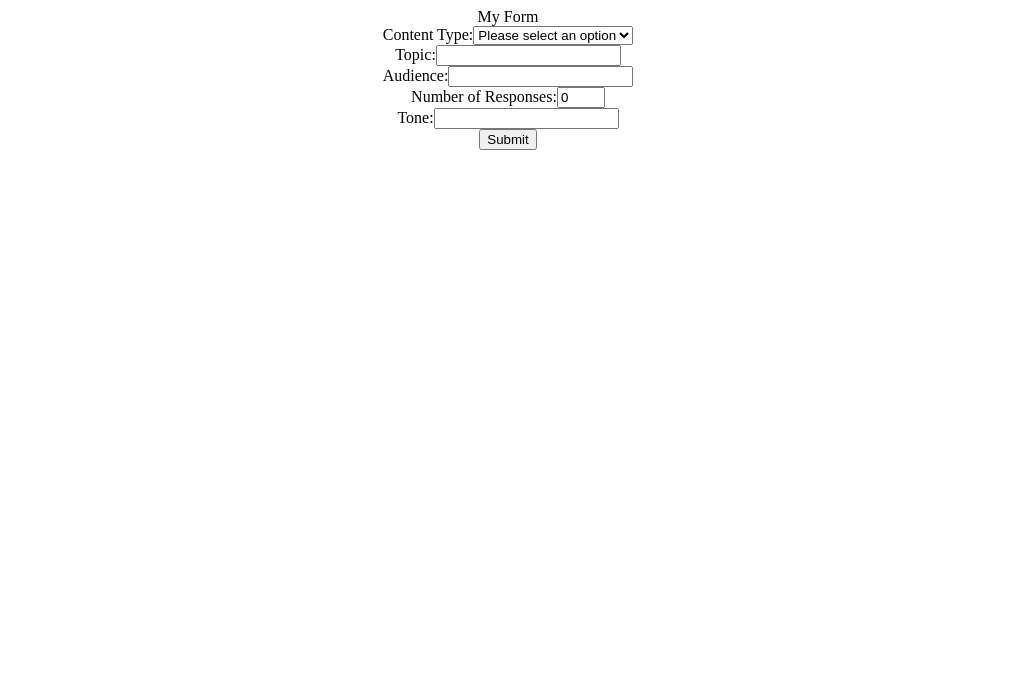
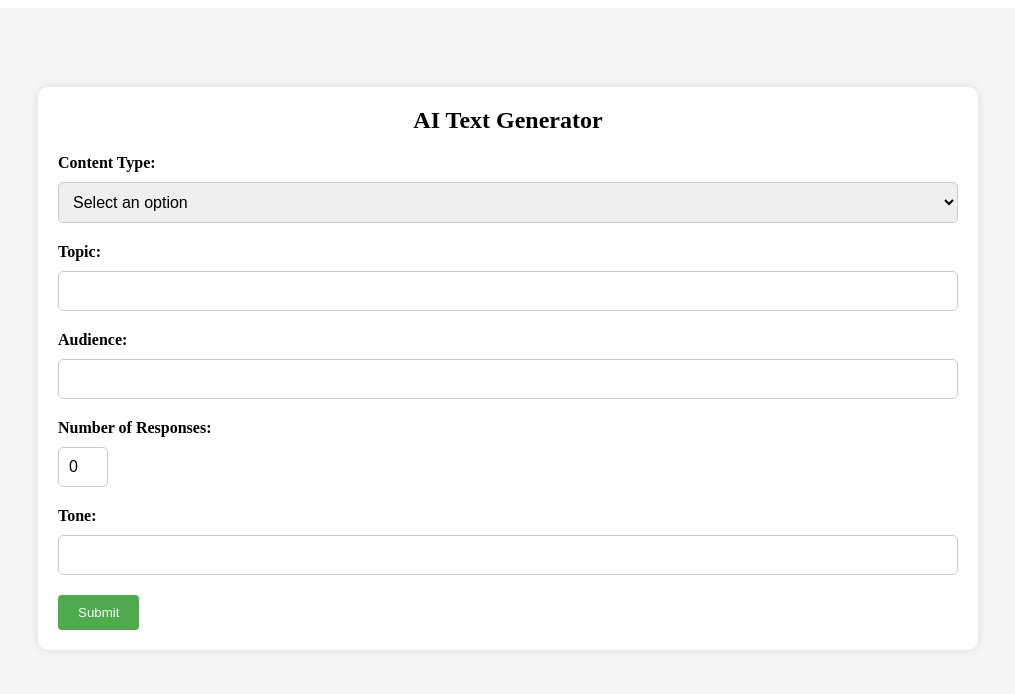
Before and after one commit to parth-patel97/AI-text-generator, a React (Create React App) app: page / in a window 1280 px wide. Shown: the top 694 px of the page, without its empty margins (132-1147 px from the left). Built offline with nearby package versions, Linux system fonts and the light colour scheme.

Commit message:
Add css for better frontend

```diff
--- /dev/null
+++ b/src/App.css
@@ -0,0 +1,49 @@
+.App {
+    background-color: #f5f5f5;
+    display: flex;
+    justify-content: center;
+    align-items: center;
+    height: 90vh;
+  }
+
+  .form-container {
+    background-color: #fff;
+    border-radius: 10px;
+    box-shadow: 0px 0px 10px rgba(0, 0, 0, 0.1);
+    padding: 20px;
+    width: 900px;
+  }
+
+  .form-header {
+    font-size: 24px;
+    font-weight: bold;
+    margin-bottom: 20px;
+  }
+
+  label {
+    display: block;
+    font-size: 16px;
+    font-weight: bold;
+    margin-bottom: 10px;
+  }
+
+  input[type="text"],
+  select {
+    border-radius: 5px;
+    border: 1px solid #ccc;
+    font-size: 16px;
+    padding: 10px;
+    width: 100%;
+  }
+
+  input[type="number"] {
+    border-radius: 5px;
+    border: 1px solid #ccc;
+    font-size: 16px;
+    padding: 10px;
+    width: 50px;
+  }
+
+  button[type="submit"] {
+    background-color: #4fa94d;
+  }
--- a/src/App.js
+++ b/src/App.js
@@ -1,12 +1,11 @@
-import Form from "./components/Form"
+import Form from "./components/Form";
+import "./App.css";
 
 function App() {
   return (
     <div className="App">
-      <div>
-        <div align="center" >My Form</div>
+      <div className="form-container">
         <Form />
-
       </div>
     </div>
 
--- /dev/null
+++ b/src/components/Form.css
@@ -0,0 +1,65 @@
+.form-group {
+    margin-bottom: 20px;
+  }
+
+  label {
+    display: block;
+    margin-bottom: 5px;
+    font-weight: bold;
+  }
+
+  input,
+  select {
+    width: 100%;
+    padding: 10px;
+    border: 1px solid #ccc;
+    border-radius: 4px;
+    box-sizing: border-box;
+  }
+
+  input:focus,
+  select:focus {
+    outline: none;
+    border: 1px solid #37a6ff;
+  }
+
+  button {
+    background-color: #37a6ff;
+    color: #fff;
+    border: none;
+    padding: 10px 20px;
+    border-radius: 4px;
+    cursor: pointer;
+  }
+
+  button:hover {
+    background-color: #0d6efd;
+  }
+
+
+  .generated-text {
+    display: flex;
+    flex-direction: column;
+    justify-content: center;
+    align-items: center;
+  }
+
+  .generated-text p {
+    width: auto; /* adjust the width as needed */
+    text-align: justify;
+    margin: 10px 0; /* add a vertical margin */
+    border-bottom: 1px solid #535554;
+    padding-bottom: 10px;
+    color: #464545;
+  }
+
+  .generated-text p:last-of-type {
+    border-bottom: none; /* remove border from last paragraph */
+  }
+
+  .form-header {
+    font-size: 24px;
+    font-weight: bold;
+    margin-bottom: 20px;
+    text-align: center;
+  }
--- a/src/components/Form.js
+++ b/src/components/Form.js
@@ -1,6 +1,7 @@
 import React, { useState } from 'react';
 import { Circles } from  'react-loader-spinner';
 import axios from 'axios';
+import './Form.css';
 
 function Form() {
   const [contentType, setContentType] = useState('');
@@ -10,6 +11,7 @@ function Form() {
   const [tone, setTone] = useState('');
   const [responseData, setResponseData] = useState(null);
   const [loading, setLoading] = useState(false);
+  const [showResults, setShowResults] = useState(false);
 
   const handleSubmit = (event) => {
     event.preventDefault();
@@ -28,11 +30,9 @@ function Form() {
       headers: { }
     })
       .then((response) => {
-        console.log(response);
         setResponseData(response.data);
-        console.log(response.data);
-        console.log(setResponseData);
         setLoading(false);
+        setShowResults(true);
       })
       .catch((error) => {
         console.log(error);
@@ -40,40 +40,55 @@ function Form() {
       });
   };
 
+
+  if (showResults) {
     return (
-    <div align="center" >
+      <div className='generated-text'>
+        <h2>Generated Text:</h2>
+        {responseData &&
+          responseData.data.map((result, index) => (
+            <p className="generated-text" key={index}>
+              {result.text}
+            </p>
+          ))}
+      </div>
+    );
+  }
+
+  return (
     <form onSubmit={handleSubmit}>
-        <label>
-          Content Type:
-          <select value={contentType} onChange={(event) => setContentType(event.target.value)}>
-            <option value="">Please select an option</option>
+      <div className="form-group">
+        <div className="form-header">AI Text Generator</div>
+        <label htmlFor="content-type">Content Type:</label>
+        <select id="content-type" name="content-type" value={contentType} onChange={(e) => setContentType(e.target.value)}>
+          <option value="">Select an option</option>
           <option value="blog">Blog</option>
           <option value="article">Article</option>
         </select>
-        </label>
-        <br />
-        <label>
-          Topic:
-          <input type="text" value={topic} onChange={(event) => setTopic(event.target.value)} />
-        </label>
-        <br />
-        <label>
-          Audience:
-          <input type="text" value={audience} onChange={(event) => setAudience(event.target.value)} />
-        </label>
-        <br />
-        <label>
-          Number of Responses:
-          <input type="number" min="0" max="3" value={numResponse} onChange={(event) => setNumResponse(event.target.value)} />
-        </label>
-        <br />
-        <label>
-          Tone:
-          <input type="text" value={tone} onChange={(event) => setTone(event.target.value)} />
-        </label>
-        <br />
+      </div>
+
+      <div className="form-group">
+        <label htmlFor="topic">Topic:</label>
+        <input type="text" id="topic" name="topic" value={topic} onChange={(e) => setTopic(e.target.value)} required />
+      </div>
+
+      <div className="form-group">
+        <label htmlFor="audience">Audience:</label>
+        <input type="text" id="audience" name="audience" value={audience} onChange={(e) => setAudience(e.target.value)} required />
+      </div>
+
+      <div className="form-group">
+        <label htmlFor="num-responses">Number of Responses:</label>
+        <input type="number" id="num-responses" name="num-responses" value={numResponse} onChange={(e) => setNumResponse(e.target.value)} max="3" min="0" required />
+      </div>
+
+      <div className="form-group">
+        <label htmlFor="tone">Tone:</label>
+        <input type="text" id="tone" name="tone" value={tone} onChange={(e) => setTone(e.target.value)} required />
+      </div>
+
       <button type="submit">Submit</button>
-      </form>
+
       {loading ? (
         <div style={{ display: "flex", justifyContent: "center", alignItems: "center", marginTop: '30px' }}>
           <Circles
@@ -94,7 +109,7 @@ function Form() {
           ))}</div>
         </div>
       )}
-    </div>
+    </form>
   );
           }
 
```
Lines whose indentation alone changed are shown as unchanged.
